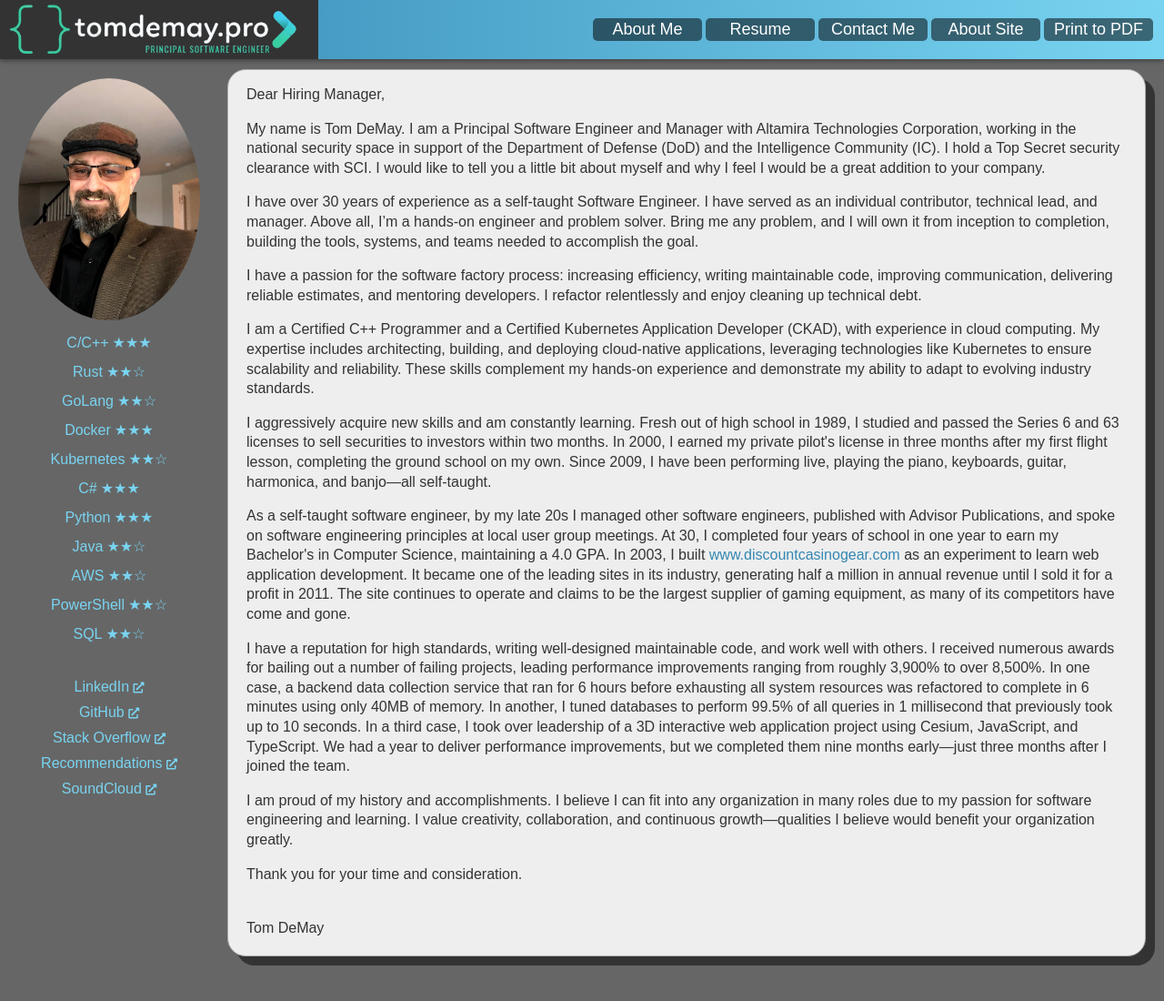
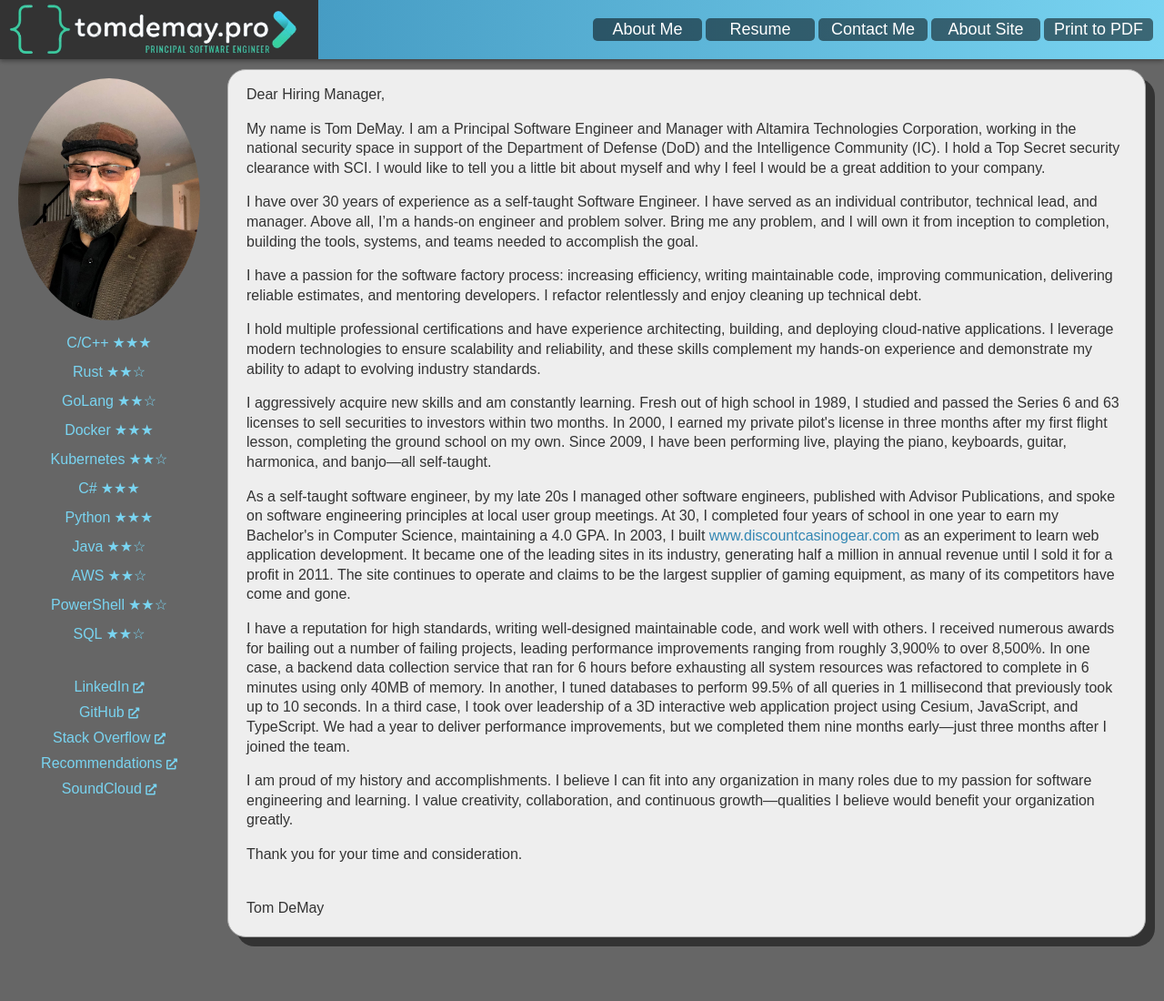
Before and after one commit to tomdemay/tomdemaypro, a Jekyll site: the page built from coverletter.html, in a window 1280 px wide. Shown: the top 1100 px of the page at 91% size. Built offline with Jekyll 4.4.1, drawn with Linux system fonts in a browser that asks for light colours.

Commit message:
removing language specifics from coverletter

```diff
--- a/_includes/resume/coverletter.html
+++ b/_includes/resume/coverletter.html
@@ -17,10 +17,10 @@
             improving communication, delivering reliable estimates, and mentoring developers. I refactor
             relentlessly and enjoy cleaning up technical debt.</p>
 
-        <p>I am a Certified C++ Programmer and a Certified Kubernetes Application Developer (CKAD), with experience in
-            cloud computing. My expertise includes architecting, building, and deploying cloud-native applications,
-            leveraging technologies like Kubernetes to ensure scalability and reliability. These skills complement my
-            hands-on experience and demonstrate my ability to adapt to evolving industry standards.</p>
+        <p>I hold multiple professional certifications and have experience architecting, building, and deploying
+            cloud-native applications. I leverage modern technologies to ensure scalability and reliability, and these
+            skills complement my hands-on experience and demonstrate my ability to adapt to evolving industry standards.
+        </p>
 
         <p>I aggressively acquire new skills and am constantly learning. Fresh out of high school in 1989, I studied and
             passed the Series 6 and 63 licenses to sell securities to investors within two months. In 2000, I earned my
```
